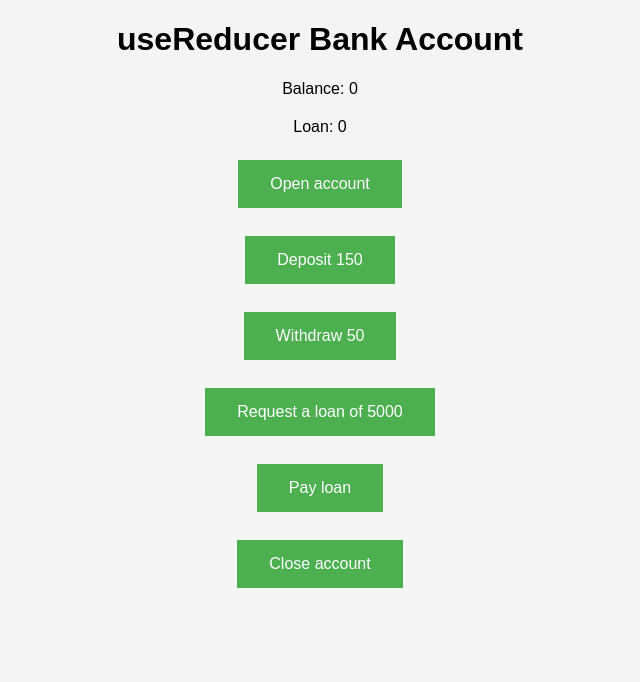
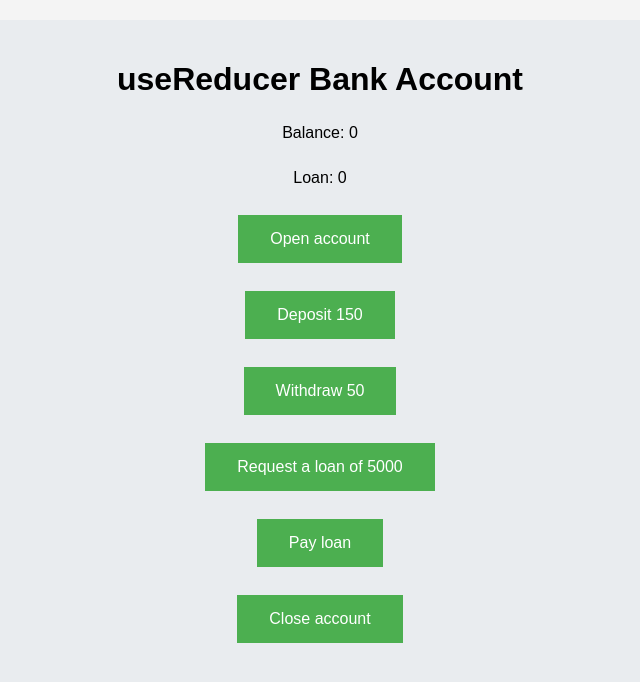
Before and after one commit to CezarLuca/16.1_bank_account_challenge, a React (Create React App) app: page / in a window 1280 px wide. Shown: the top 682 px of the page, without its empty margins (320-960 px from the left). Built offline with nearby package versions, Linux system fonts and the light colour scheme.

Commit message:
Styling changes

```diff
--- a/src/index.css
+++ b/src/index.css
@@ -1,7 +1,14 @@
 .App {
     font-family: sans-serif;
     text-align: center;
+    background-color: #e9ecef;
+    border-radius: 10px;
+    margin: 20px auto;
+    padding: 20px;
+    width: 80%;
+    max-width: 800px;
 }
+
 body {
     font-family: Arial, sans-serif;
     background-color: #f4f4f4;
@@ -20,8 +27,14 @@ button {
     margin: 4px 2px;
     cursor: pointer;
     border: none;
+    transition: background-color 0.3s ease;
+}
+
+button:hover {
+    background-color: #45a049;
 }
 
 p {
     margin: 20px 0;
+    line-height: 1.6;
 }
```
